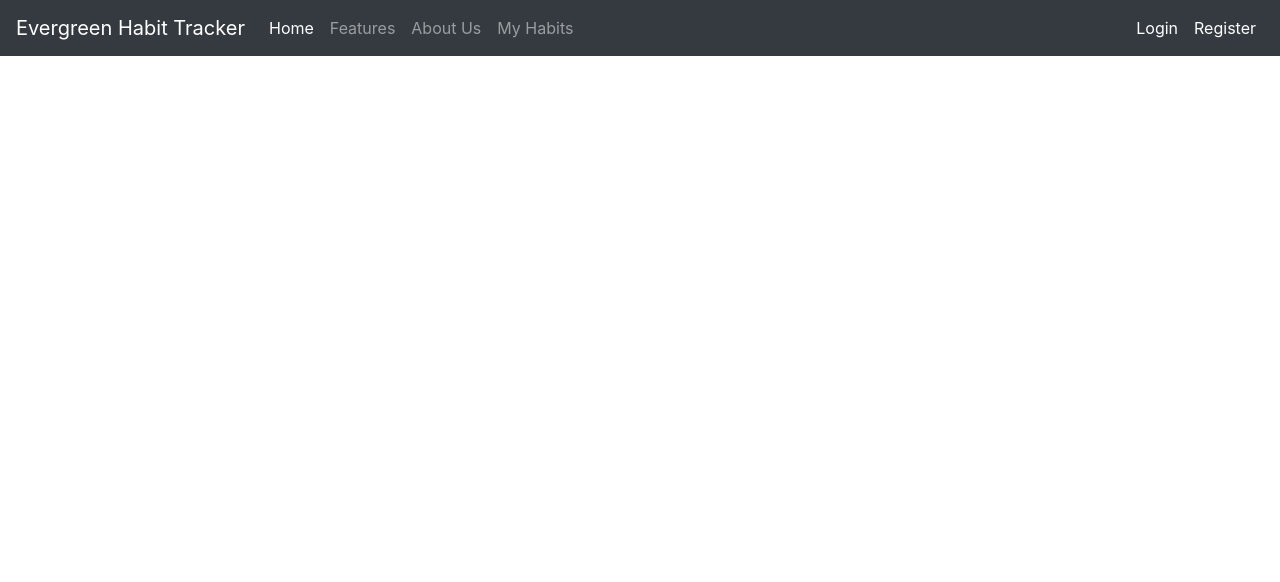
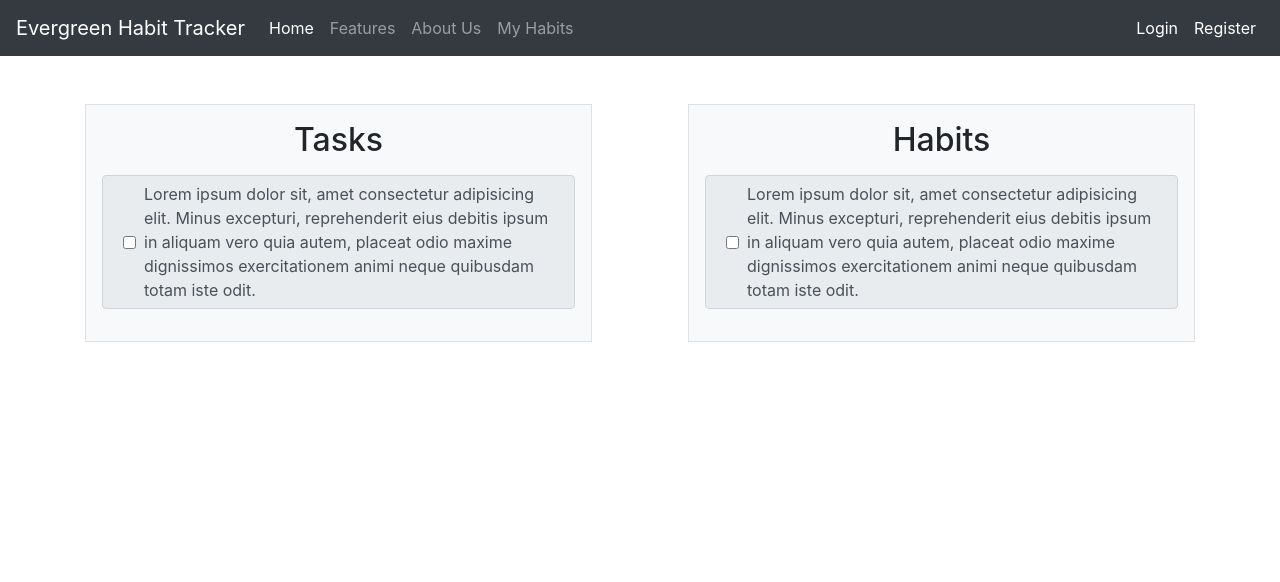
Before and after one commit to DennisHC/HabitTracker, a Django app: template mysite/users/templates/users/my_habits.html in a window 1280 px wide. Shown: the top 582 px of the page. Run offline with Django 3.2, Linux system fonts and the light colour scheme; the template is opened without the code that fills it, so the values that code supplies are empty; some libraries are stand-ins or nearby versions.

Commit message:
Added Habits/Tasks

```diff
--- a/mysite/users/templates/users/my_habits.html
+++ b/mysite/users/templates/users/my_habits.html
@@ -1,5 +1,49 @@
 {% extends "habits/base.html" %}
 
 {% block content %}
+    <div class="container my-10">
+        <div class="row mx-md-n5 my-5">
 
+            <div class="col px-md-5">
+                <div class="p-3 border bg-light">
+                    <h2 class="text-center">Tasks</h2>
+
+                    <!--Use javascript to grab this id and populate the items on the page-->
+                    <div id="tasklist">
+                        <!--Populate here-->
+
+                        <!--Remove later when loading from db functionality is implemented-->
+                        <div class="my-3">
+                            <div class="input-group-text text-wrap text-left">
+                                <input type="checkbox" class="mx-2">
+                                Lorem ipsum dolor sit, amet consectetur adipisicing elit. Minus excepturi, reprehenderit eius debitis ipsum in aliquam vero quia autem, placeat odio maxime dignissimos exercitationem animi neque quibusdam totam iste odit.
+                            </div>
+                        </div>
+                    </div>
+
+                </div>
+            </div>
+
+            <div class="col px-md-5">
+                <div class="p-3 border bg-light">
+                    <h2 class="text-center">Habits</h2>
+
+                    <!--Use javascript to grab this id and populate the items on the page-->
+                    <div id="tasklist">
+                        <!--Populate here-->
+
+                        <!--Remove later when loading from db functionality is implemented-->
+                        <div class="my-3">
+                            <div class="input-group-text text-wrap text-left">
+                                <input type="checkbox" class="mx-2">
+                                Lorem ipsum dolor sit, amet consectetur adipisicing elit. Minus excepturi, reprehenderit eius debitis ipsum in aliquam vero quia autem, placeat odio maxime dignissimos exercitationem animi neque quibusdam totam iste odit.
+                            </div>
+                        </div>
+                    </div>
+
+                </div>
+            </div>
+
+        </div>
+    </div>
 {% endblock content %}
```
Also changed, not shown: mysite/habits/templates/habits/homepage.html (+4 -14 lines), mysite/habits/img/mountainReflection.jpg (deleted), mysite/habits/static/images/mountainlake.jpg (added).
